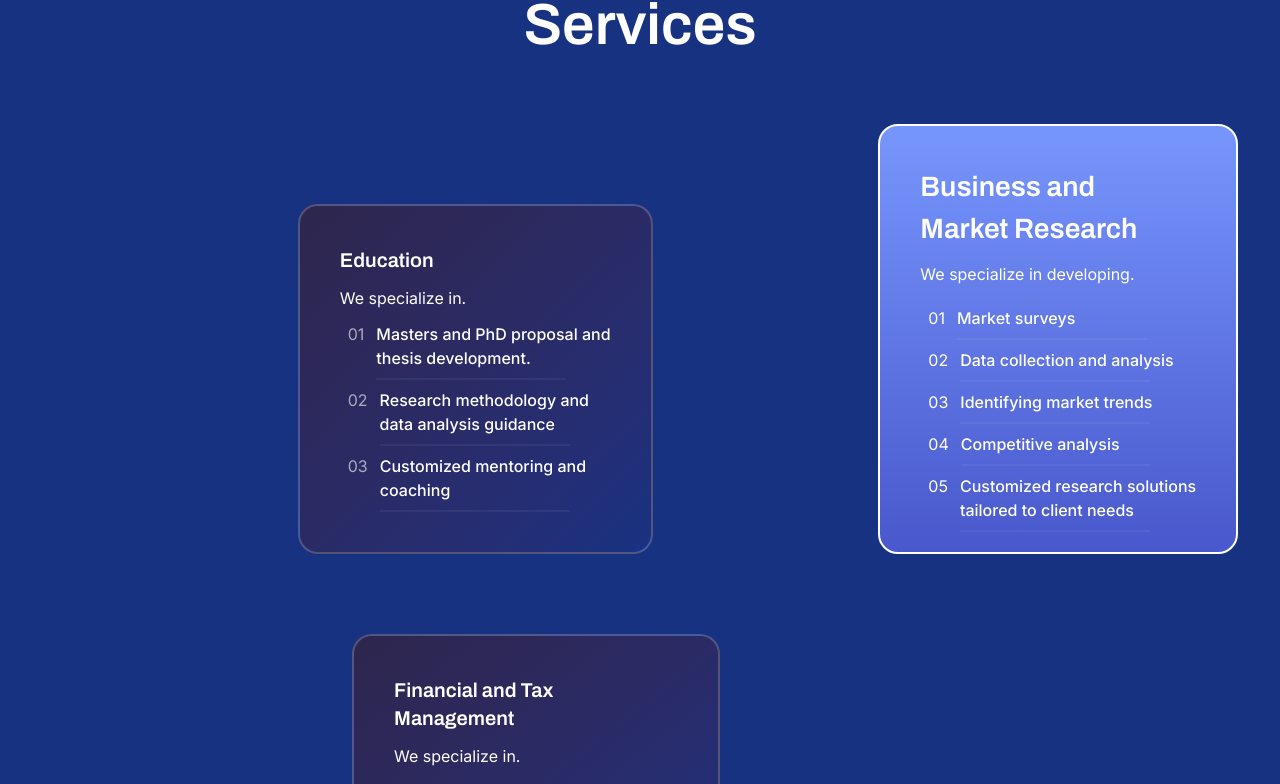
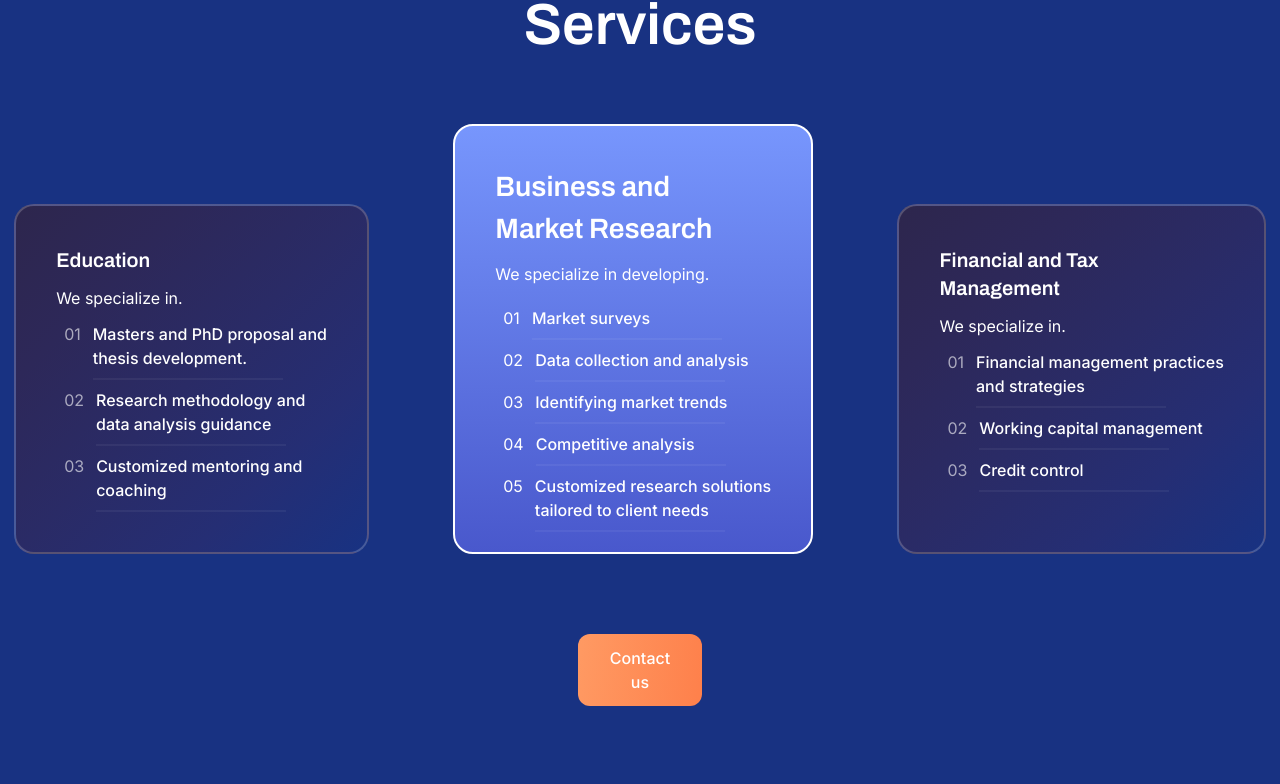
Before and after one commit to almondkiruthu/Limarge, a React (Vite) app in the folder client/: page / in a window 1280 px wide. Shown: the part 2100-2884 px from the top of the page. Built offline with nearby package versions, Linux system fonts and the light colour scheme.

Commit message:
I fixed the service cards

```diff
--- a/client/src/components/Servicecards.tsx
+++ b/client/src/components/Servicecards.tsx
@@ -1,7 +1,7 @@
 const Servicecards = () => {
   return (
     <>
-      <div className="flex gap-y-10 lg:gap-y-0 lg:gap-14 lg:ml-[256px] flex-wrap lg:pl-0">
+      <div className="flex gap-y-10 lg:gap-y-0 lg:gap-14 lg:ml-[px] flex-wrap lg:pl-0">
         {/* Education card */}
         <div className="education-card pt-5 lg:pt-10 pr-5 lg:pr-10 pl-5 lg:pl-10  pb-2 lg:pb-5 rounded-[20px] lg:mt-20 mx-auto">
           <p className="font-archivo text-xl font-semibold pb-3">Education</p>
@@ -64,7 +64,7 @@ const Servicecards = () => {
         </div>
         {/* Business card */}
 
-        <div className="business-card pt-5 lg:pt-10 pr-5 lg:pr-10 pl-5 lg:pl-10  pb-2 lg:pb-5 rounded-[20px] mx-auto lg:ml-32">
+        <div className="business-card pt-5 lg:pt-10 pr-5 lg:pr-10 pl-5 lg:pl-10  pb-2 lg:pb-5 rounded-[20px] mx-auto">
           <p className="font-archivo text-[28px] font-semibold pb-3">
             Business and <br /> Market Research
           </p>
@@ -160,7 +160,7 @@ const Servicecards = () => {
         </div>
 
         {/* Finance and Tax mangaement card */}
-        <div className="education-card pt-5 lg:pt-10 pr-3 lg:pr-10 pl-5 lg:pl-10  pb-2 lg:pb-0 rounded-[20px] lg:mt-20 mx-auto lg:mx-0 lg:ml-24">
+        <div className="education-card pt-5 lg:pt-10 pr-3 lg:pr-10 pl-5 lg:pl-10  pb-2 lg:pb-0 rounded-[20px] lg:mt-20 mx-auto">
           <p className="font-archivo text-xl font-semibold pb-3">
             Financial and Tax <br /> Management
           </p>
```
